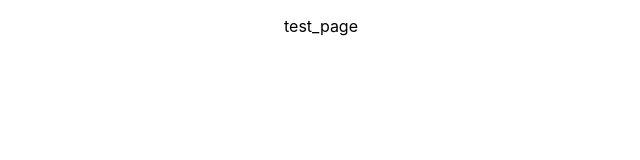
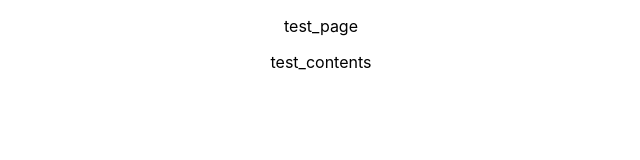
Before and after one commit to Juho11955/private_dashboard_web, a React (Create React App) app: page / in a window 1280 px wide. Shown: the top 160 px of the page, without its empty margins (319-959 px from the left). Built offline with nearby package versions, Linux system fonts and the light colour scheme.

Commit message:
test second

```diff
--- a/src/App.js
+++ b/src/App.js
@@ -7,6 +7,9 @@ function App() {
   return (
     <div className="App">
       <p>test_page</p>
+      <div>
+	<span>test_contents</span>
+      </div>
     </div>
   );
 }
```
